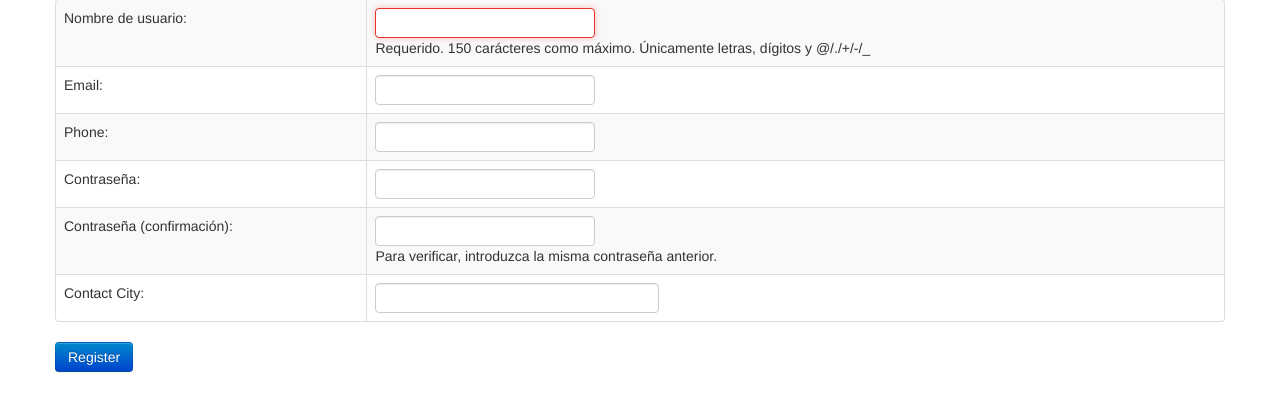
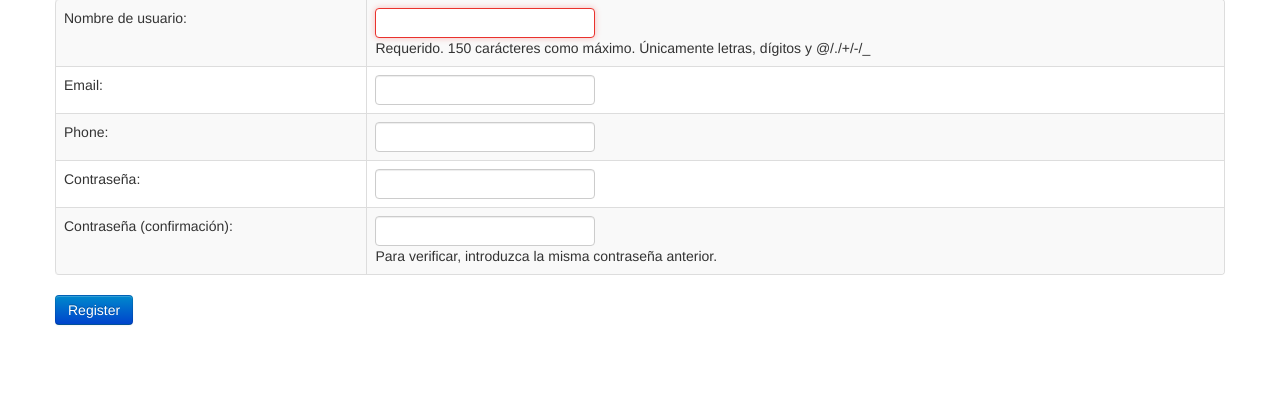
Before and after one commit to joni2back/classijango, a Django app: page /accounts/register/ in a window 1280 px wide. Shown: the part 121-532 px from the top of the page. Run offline with Django 3.2, Linux system fonts and the light colour scheme; parts of the project's set-up code (start-up, migrations or seed data) failed here and were passed over.

Commit message:
change the way that the ajax_city field is showed

```diff
--- a/src/classifieds/assets/js/fields.js
+++ b/src/classifieds/assets/js/fields.js
@@ -1,8 +1,8 @@
 $(function() {
 
 	var fields = {};
-    fields.city = $('#contact_city');
-    fields.cityId = $('#id_contact_city');
+    fields.city = $('#id_contact_city');
+    fields.cityId = $('#id_contact_city_id');
 
     fields.city.typeahead({
         items: 15,
--- a/src/classifieds/templates/classifieds/create.html
+++ b/src/classifieds/templates/classifieds/create.html
@@ -9,12 +9,6 @@
 		<fieldset>
 			{% csrf_token %}
 			<table class='table table-striped table-bordered table-hover '>
-                <tr>
-                    <th><label for="id_contact_city">Contact City:</label></th>
-                    <td>
-                        {% include 'misc/fields/ajax_city.html' %}
-                    </td>
-                </tr>
                 {{ formset }}
 			</table>
             <p><input type='submit' class='btn btn-primary ' value='Save'/></p>
--- a/src/classifieds/templates/misc/fields/ajax_city.html
+++ /dev/null
@@ -1,2 +0,0 @@
-<input type="text" name='contact_city' id='contact_city' data-provide="typeahead" class="input-xlarge" autocomplete="off" />
-<input name='id_contact_city' id='id_contact_city' type="hidden" />
--- a/src/classifieds/templates/registration/profile.html
+++ b/src/classifieds/templates/registration/profile.html
@@ -9,12 +9,6 @@
         <fieldset>
             {% csrf_token %}
             <table class='table table-striped table-bordered table-hover '>
-                <tr>
-                    <th><label for="id_contact_city">Contact City:</label></th>
-                    <td>
-                        {% include 'misc/fields/ajax_city.html' %}
-                    </td>
-                </tr>
                 {{ formset }}
             </table>
             <p><input type='submit' class='btn btn-primary ' value='Update profile'/></p>
--- a/src/classifieds/templates/registration/register.html
+++ b/src/classifieds/templates/registration/register.html
@@ -10,12 +10,6 @@
             {% csrf_token %}
             <table class='table table-striped table-bordered table-hover '>
                 {{ formset }}
-                <tr>
-                    <th><label for="id_contact_city">Contact City:</label></th>
-                    <td>
-                        {% include 'misc/fields/ajax_city.html' %}
-                    </td>
-                </tr>
             </table>
             <p><input type='submit' class='btn btn-primary ' value='Register'/></p>
         </fieldset>
--- a/src/main/forms.py
+++ b/src/main/forms.py
@@ -6,7 +6,10 @@ from main.models.user import UserProfile
 from main.models.classifieds import Classified
 from main.models.locations import Country, Province, City
 
+
 class AddClassifiedForm(ModelForm):
+    contact_city = forms.CharField(max_length = 100)
+    contact_city_id = forms.CharField(max_length = 100, widget = forms.TextInput(attrs = {'type':'hidden'}))
     class Meta:
         model = Classified
         fields = (
@@ -17,6 +20,8 @@ class AddClassifiedForm(ModelForm):
         )
 
 class EditProfileForm(ModelForm):
+    contact_city = forms.CharField(max_length = 100)
+    contact_city_id = forms.CharField(max_length = 100, widget = forms.TextInput(attrs = {'type':'hidden'}))
     class Meta:
         model = UserProfile
         fields = ('username', 'email', 'phone', 'first_name', 'last_name', )
@@ -45,4 +50,4 @@ class UserRegistrationForm(UserCreationForm):
         return user
 
 class SerarchForm(forms.Form):
-    search = forms.CharField(max_length=100)
+    search = forms.CharField(max_length = 100)
--- a/src/main/views.py
+++ b/src/main/views.py
@@ -104,7 +104,7 @@ def addClassified(request):
             classified = formset.save(commit = False)
             try:
                 #Workaround to save the city by ajax helper
-                classified.contact_location = City.objects.get(pk = request.POST.get('id_contact_city'))
+                classified.contact_location = City.objects.get(pk = request.POST.get('contact_city_id'))
             except:
                 None
 
@@ -121,6 +121,8 @@ def addClassified(request):
         'classifieds/create.html',
         {
             'formset': formset,
+            'contact_city': formset,
+            'contact_city_id': formset,
         },
         context_instance = RequestContext(request)
     )
```
Also changed, not shown: src/main/helpers.py (+0 -8 lines).
